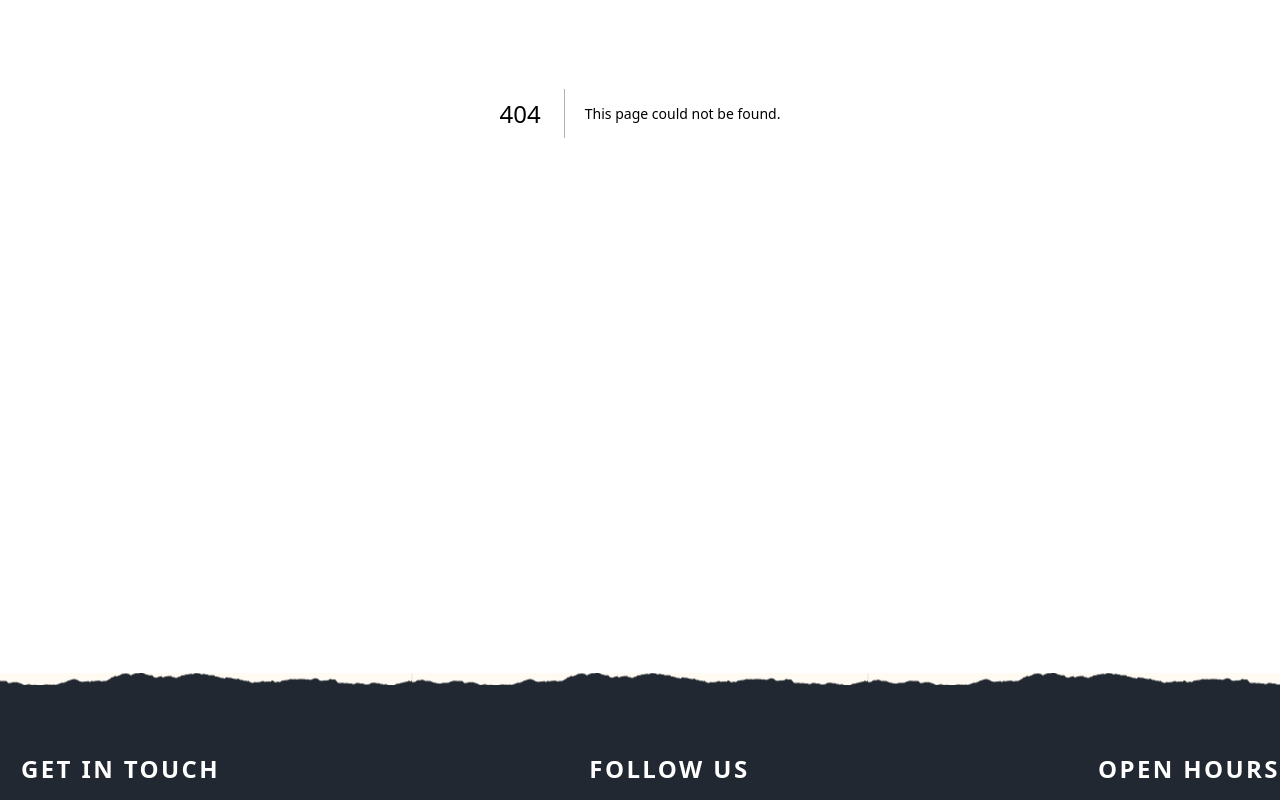
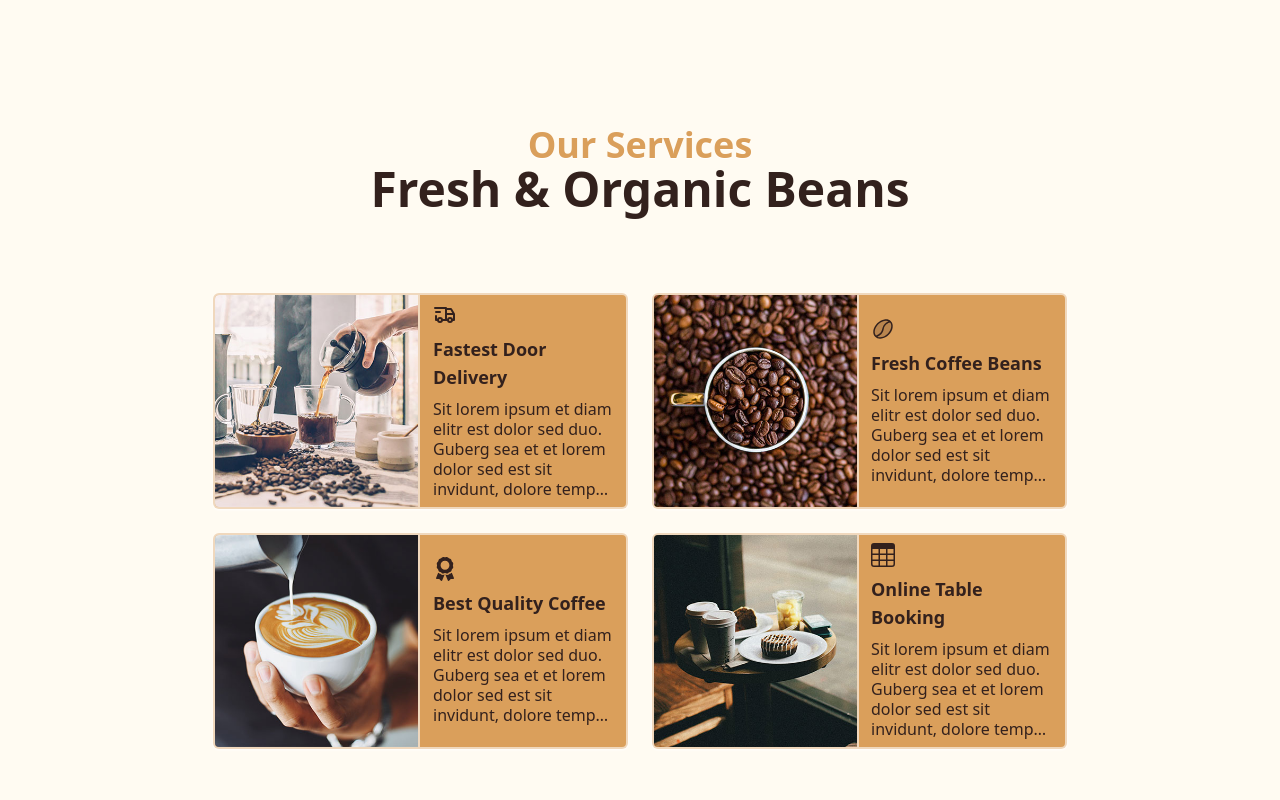
Before and after one commit to Ali-boorboor/Coffee-Craft, a Next.js app: page /services in a window 1280 px wide. Before the commit this address had no page. Shown: the part 360-1160 px from the top of the page. Built offline with nearby package versions, Linux system fonts and the light colour scheme.

Commit message:
services page added

```diff
--- a/src/components/templates/about/AboutDetails.tsx
+++ b/src/components/templates/about/AboutDetails.tsx
@@ -10,7 +10,7 @@ const AboutDetails = () => {
   });
 
   return (
-    <div className="flex flex-col justify-center items-center gap-2 md:gap-6 container m-auto">
+    <section className="flex flex-col justify-center items-center gap-2 md:gap-6 container m-auto md:px-0 px-4">
       <SectionHeader
         title="about us"
         text="serving since 2004"
@@ -34,7 +34,7 @@ const AboutDetails = () => {
         alt="flying-coffee-cup"
         ref={imageRef}
       />
-    </div>
+    </section>
   );
 };
 
--- a/src/components/templates/about/animations/useAboutDetailsAnimations.ts
+++ b/src/components/templates/about/animations/useAboutDetailsAnimations.ts
@@ -1,5 +1,4 @@
 import gsap from "gsap";
-import { SplitText } from "gsap/SplitText";
 import { useGSAP } from "@gsap/react";
 import { useRef } from "react";
 
@@ -11,16 +10,12 @@ const useAboutDetailsAnimations = ({
   const imageRef = useRef<HTMLImageElement>(null);
 
   useGSAP(() => {
-    const splitText = new SplitText(`[data-animate='${linesDataAnimate}']`, {
-      type: "lines",
-    });
-
     const timeLine = gsap.timeline({
       defaults: { direction: 1, ease: "power4.inOut" },
     });
 
     timeLine.fromTo(
-      splitText.lines,
+      `[data-animate='${linesDataAnimate}']`,
       {
         y: 20,
         opacity: 0,
--- /dev/null
+++ b/src/components/templates/services/ServicesDetails.tsx
@@ -0,0 +1,33 @@
+import ServiceCard from "@/components/ui/service-card/ServiceCard";
+import SectionHeader from "@/components/ui/section-header";
+import iconLoader from "@/utils/dynamicIconLoader";
+import React from "react";
+
+type ServicesDetailsProps = {
+  services: {
+    id: number;
+    image: string;
+    title: string;
+    description: string;
+    iconName: string;
+    iconPack: string;
+  }[];
+};
+
+const ServicesDetails = ({ services }: ServicesDetailsProps) => {
+  return (
+    <section className="container m-auto space-y-10 md:space-y-20 md:px-0 px-4">
+      <SectionHeader title="Our Services" text="Fresh & Organic Beans" />
+
+      <div className="grid grid-cols-1 sm:grid-cols-2 gap-2 md:gap-6 w-full lg:w-2/3 m-auto">
+        {services.map((service) => {
+          const Icon = iconLoader(service.iconPack, service.iconName);
+
+          return <ServiceCard Icon={Icon} {...service} />;
+        })}
+      </div>
+    </section>
+  );
+};
+
+export default ServicesDetails;
--- a/src/components/ui/header/constants/menuItems.ts
+++ b/src/components/ui/header/constants/menuItems.ts
@@ -1,27 +1,27 @@
 const desktopMenuItems = [
-  { id: 1, href: "#", title: "home" },
+  { id: 1, href: "/", title: "home" },
   { id: 2, href: "/about", title: "about" },
-  { id: 3, href: "#", title: "service" },
-  { id: 4, href: "#", title: "menu" },
+  { id: 3, href: "/services", title: "service" },
+  { id: 4, href: "/menu", title: "menu" },
   {
     id: 5,
     title: "pages",
     children: [
-      { id: "5-1", href: "#", title: "reservation" },
-      { id: "5-2", href: "#", title: "testimonial" },
+      { id: "5-1", href: "/reservation", title: "reservation" },
+      { id: "5-2", href: "/testimonial", title: "testimonial" },
     ],
   },
-  { id: 6, href: "#", title: "contact" },
+  { id: 6, href: "/contact", title: "contact" },
 ];
 
 const mobileMenuItems = [
-  { id: 1, href: "#", title: "home" },
+  { id: 1, href: "/", title: "home" },
   { id: 2, href: "/about", title: "about" },
-  { id: 3, href: "#", title: "service" },
-  { id: 4, href: "#", title: "menu" },
-  { id: 5, href: "#", title: "reservation" },
-  { id: 6, href: "#", title: "testimonial" },
-  { id: 7, href: "#", title: "contact" },
+  { id: 3, href: "/services", title: "service" },
+  { id: 4, href: "/menu", title: "menu" },
+  { id: 5, href: "/reservation", title: "reservation" },
+  { id: 6, href: "/testimonial", title: "testimonial" },
+  { id: 7, href: "/contact", title: "contact" },
 ];
 
 export { desktopMenuItems, mobileMenuItems };
--- a/src/components/ui/page-breadcrumb/components/PageBreadcrumb.tsx
+++ b/src/components/ui/page-breadcrumb/components/PageBreadcrumb.tsx
@@ -12,8 +12,8 @@ const PageBreadcrumb = ({ title, href }: PageBreadcrumbProps) => {
       className="coffee-background py-10 md:py-20 text-white relative paper-torn-piece-bottom"
       ref={containerRef}
     >
-      <div className="container m-auto flex flex-col justify-center items-center gap-4 text-lg font-normal capitalize">
-        <h3 className="text-5xl font-bold uppercase transform-gpu will-change-transform">
+      <div className="container m-auto flex flex-col justify-center items-center gap-4 text-base md:text-lg font-normal capitalize">
+        <h3 className="text-3xl md:text-5xl font-bold uppercase transform-gpu will-change-transform">
           {title}
         </h3>
 
--- a/src/components/ui/service-card/ServiceCard.tsx
+++ b/src/components/ui/service-card/ServiceCard.tsx
@@ -11,11 +11,11 @@ type ServiceCardProps = {
 
 const ServiceCard = ({ image, title, description, Icon }: ServiceCardProps) => {
   return (
-    <div className="flex justify-between items-center w-full aspect-video bg-primary text-primary-foreground border-2 border-white/60 rounded-md overflow-hidden drop-shadow-xs drop-shadow-white">
+    <div className="flex justify-between items-center w-full bg-primary text-primary-foreground border-2 border-white/60 rounded-md overflow-hidden drop-shadow-xs drop-shadow-white">
       <img
         className="w-1/2 h-full object-cover object-center border-r-2 border-white/60 transform-gpu will-change-transform"
+        alt="service-image"
         src={image}
-        alt="service-image"
       />
       <div className="flex flex-col justify-center items-start gap-2 h-full px-3 py-2">
         <Icon className="size-6 hidden xl:block" />
--- /dev/null
+++ b/src/pages/services/index.tsx
@@ -0,0 +1,54 @@
+import PageBreadcrumb from "@/components/ui/page-breadcrumb/components/PageBreadcrumb";
+import ServicesDetails from "@/components/templates/services/ServicesDetails";
+import React from "react";
+
+const services = [
+  {
+    id: 1,
+    image: "/image/service-img-1.jpg",
+    title: "Fastest Door Delivery",
+    description:
+      "Sit lorem ipsum et diam elitr est dolor sed duo. Guberg sea et et lorem dolor sed est sit invidunt, dolore tempor diam ipsum takima erat tempor",
+    iconName: "TbTruckDelivery",
+    iconPack: "tb",
+  },
+  {
+    id: 2,
+    image: "/image/service-img-2.jpg",
+    title: "Fresh Coffee Beans",
+    description:
+      "Sit lorem ipsum et diam elitr est dolor sed duo. Guberg sea et et lorem dolor sed est sit invidunt, dolore tempor diam ipsum takima erat tempor",
+    iconName: "PiCoffeeBeanDuotone",
+    iconPack: "pi",
+  },
+  {
+    id: 3,
+    image: "/image/service-img-3.jpg",
+    title: "Best Quality Coffee",
+    description:
+      "Sit lorem ipsum et diam elitr est dolor sed duo. Guberg sea et et lorem dolor sed est sit invidunt, dolore tempor diam ipsum takima erat tempor",
+    iconName: "FaAward",
+    iconPack: "fa",
+  },
+  {
+    id: 4,
+    image: "/image/service-img-4.jpg",
+    title: "Online Table Booking",
+    description:
+      "Sit lorem ipsum et diam elitr est dolor sed duo. Guberg sea et et lorem dolor sed est sit invidunt, dolore tempor diam ipsum takima erat tempor",
+    iconName: "BsTable",
+    iconPack: "bs",
+  },
+];
+
+const Services = () => {
+  return (
+    <main className="space-y-20 md:space-y-40">
+      <PageBreadcrumb title="services" href="/services" />
+
+      <ServicesDetails services={services} />
+    </main>
+  );
+};
+
+export default Services;
```
